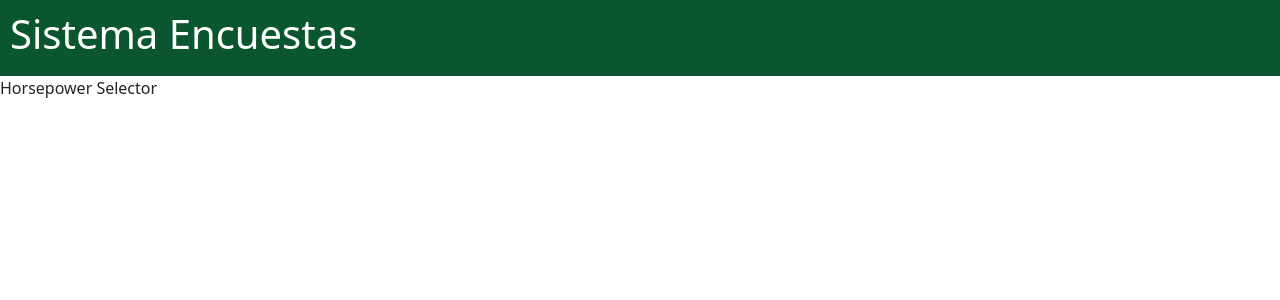
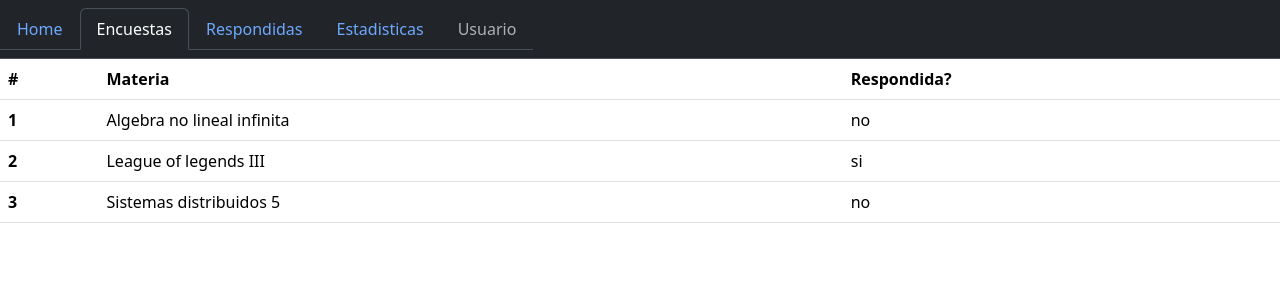
Before and after one commit to UNPSJB/RA-grupo-3, a React (Vite) app in the folder frontend/: page / in a window 1280 px wide. Shown: the top 300 px of the page. Built offline with nearby package versions, Linux system fonts and the light colour scheme.

Commit message:
modificados

```diff
--- a/frontend/src/App.tsx
+++ b/frontend/src/App.tsx
@@ -1,10 +1,13 @@
-import { Header } from '../src/components/Header.tsx'
+import { Navbar } from '../src/components/Navbar.tsx'
+import { Tabla } from '../src/components/Tabla.tsx'
 
 function App() {
   return (
-
-    <div><Header title='Sistema Encuestas'/>Horsepower Selector</div>
-  );
+  <div>
+      <Navbar/>
+      <Tabla/>
+  </div>
+  )
 }
 
-export default App;
+export default App
--- a/frontend/src/main.tsx
+++ b/frontend/src/main.tsx
@@ -1,6 +1,7 @@
 import { StrictMode } from 'react'
 import { createRoot } from 'react-dom/client'
 import App from './App.tsx'
+
 import 'bootstrap/dist/css/bootstrap.min.css';
 
 createRoot(document.getElementById('root')!).render(
```
Also changed, not shown: frontend/package.json (+1 -6 lines), frontend/src/scss/styles.scss (deleted), 2 other files (tests, documents, lock files or other folders).
